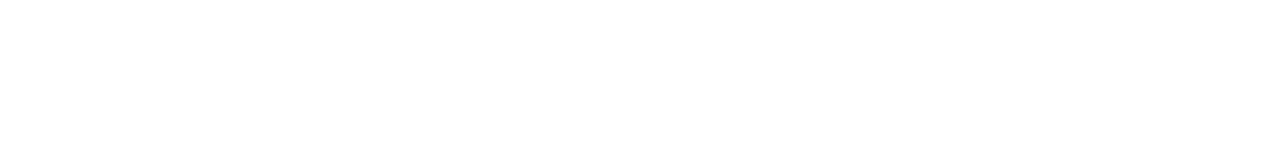
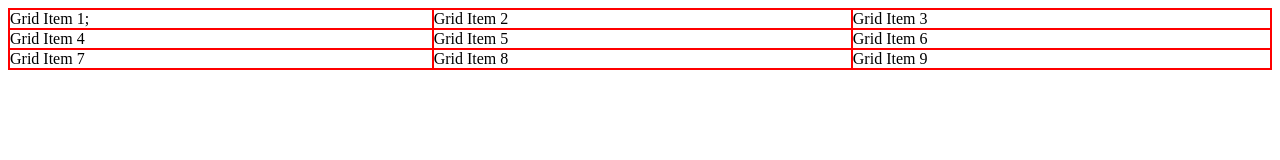
Before and after one commit to Tigger200/css-grid-small, a plain HTML site: page index.html in a window 1280 px wide. Drawn offline with Linux system fonts and the light colour scheme.

Commit message:
added chgs

```diff
--- a/index.html
+++ b/index.html
@@ -8,6 +8,25 @@
     <link rel="stylesheet" href="style.css">
 </head>
 <body>
+<div class="grid">
+    <div class="grid-item-1">Grid Item 1;</div>
+    <div class="grid-item-2">Grid Item 2</div>
+    <div class="grid-item-3">Grid Item 3</div>
+    <div class="grid-item-4">Grid Item 4</div>
+    <div class="grid-item-5">Grid Item 5</div>
+    <div class="grid-item-6">Grid Item 6</div>
+    <div class="grid-item-7">Grid Item 7</div>
+    <div class="grid-item-8">Grid Item 8</div>
+    <div class="grid-item-9">Grid Item 9</div>
+
+
+
+    <!-- <div class= "color"> -->
+<!--
+    <div class="grid body"> backround color</div>
+    <div>color=grey</div> -->
+</div>
+
 
 </body>
 </html>
--- a/style.css
+++ b/style.css
@@ -0,0 +1,83 @@
+.grid {
+    display: grid;
+}
+div {
+    border: 1px solid red;
+}
+
+/* .line {
+    border-bottom: 2px solid #ccc;
+    display: block;
+}
+
+.vertical-line {
+    border-left: 4PX solid #5F5;
+    display: block;
+
+} */
+
+.grid-item-1 {
+    grid-column-start: 1;
+    grid-column-end: 2;
+    grid-row-start: 1;
+    grid-row-end: 2;
+  }
+
+  .grid-item-2 {
+    grid-column-start: 2;
+    grid-column-end: 3;
+    grid-row-start: 1;
+    grid-row-end: 2;
+  }
+  .grid-item-3 {
+    grid-column-start: 3;
+    grid-column-end: 4;
+    grid-row-start: 1;
+    grid-row-end: 2;
+  }
+  .grid-item-4 {
+    grid-column-start: 1;
+    grid-column-end: 2;
+    grid-row-start: 2;
+    grid-row-end: 3;
+  }
+  .grid-item-5 {
+    grid-column-start: 2;
+    grid-column-end: 3;
+    grid-row-start: 2;
+    grid-row-end: 3;
+  }
+  .grid-item-6 {
+    grid-column-start: 3;
+    grid-column-end: 4;
+    grid-row-start: 2;
+    grid-row-end: 3;
+  }
+
+  .grid-item-7 {
+    grid-column-start: 1;
+    grid-column-end: 2;
+    grid-row-start: 3;
+    grid-row-end: 4;
+  }
+
+  .grid-item-7 {
+    grid-column-start: 1;
+    grid-column-end: 2;
+    grid-row-start: 3;
+    grid-row-end: 4;
+  }
+
+  .grid-item-8 {
+    grid-column-start: 2;
+    grid-column-end: 3;
+    grid-row-start: 3;
+    grid-row-end: 4;
+  }
+
+  .grid-item-9 {
+    grid-column-start: 3;
+    grid-column-end: 4;
+    grid-row-start: 3;
+    grid-row-end: 4;
+  }
```
